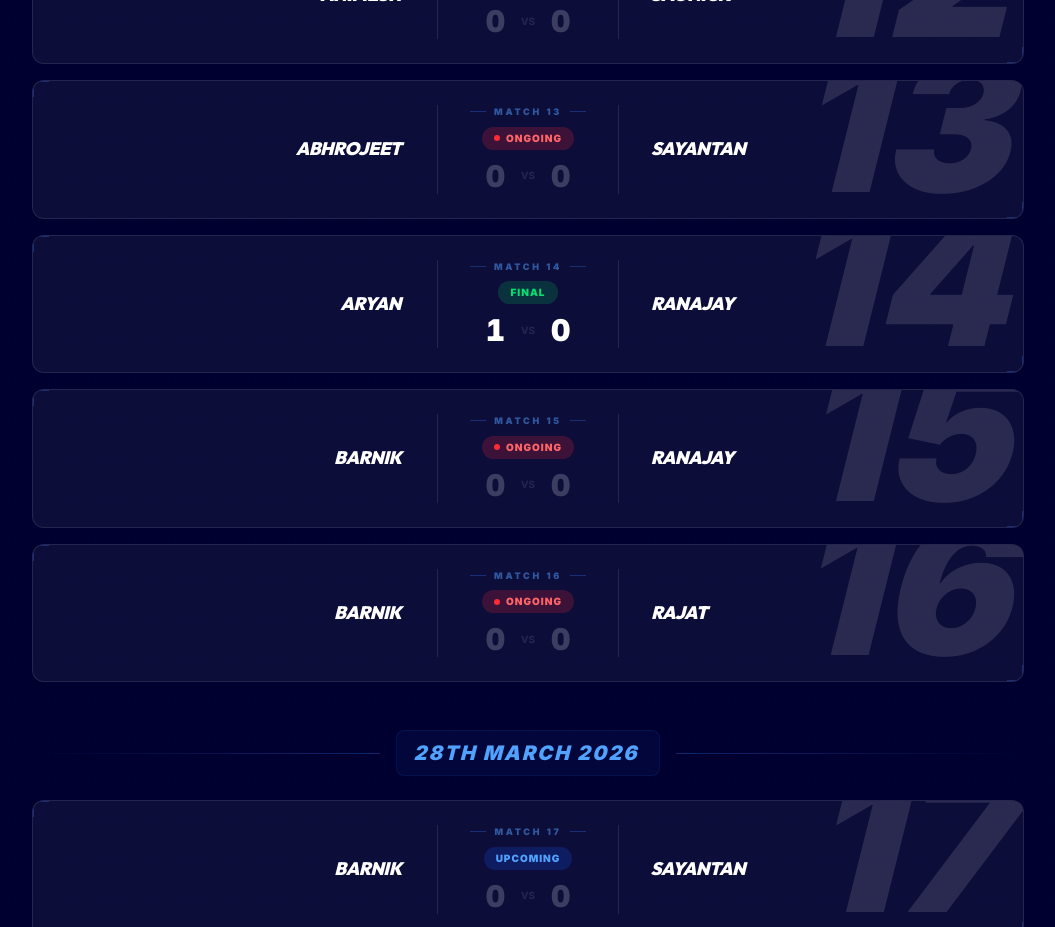
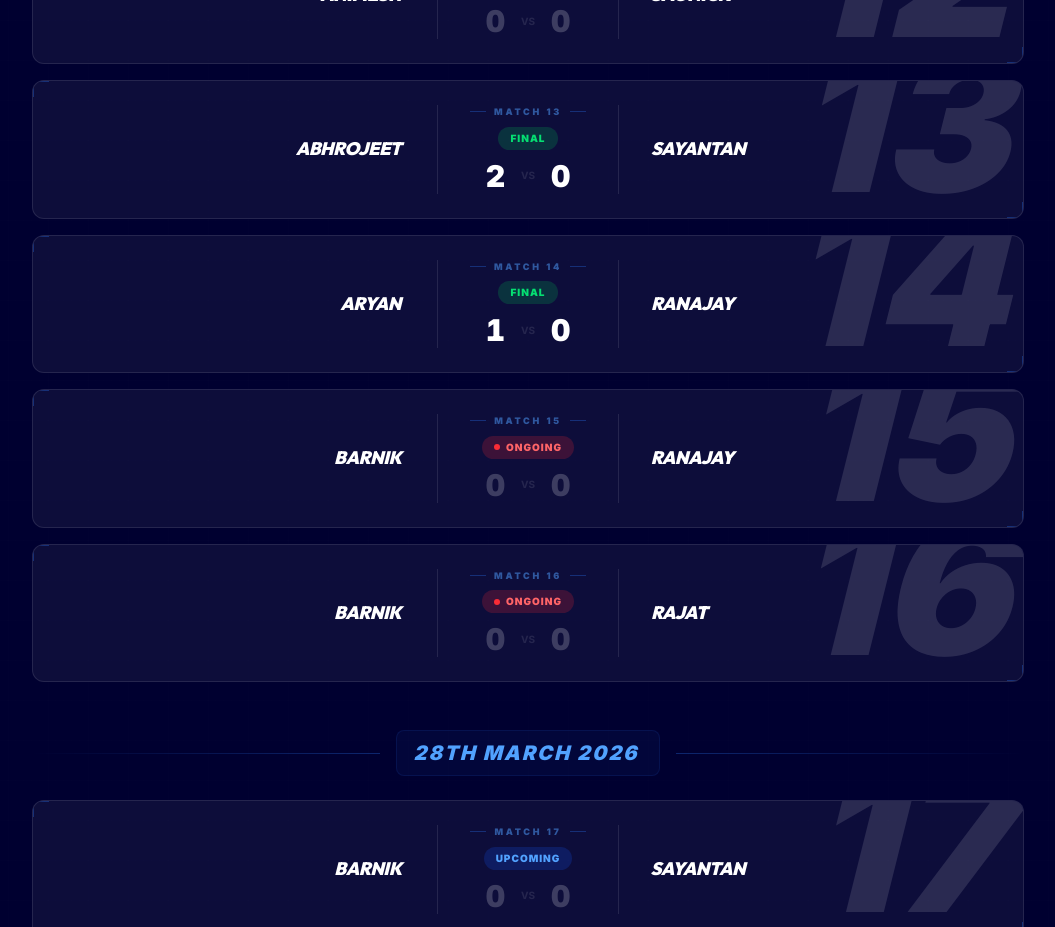
Before and after one commit to barnikbhai2007/uxl, a React (Vite) app: page / in a window 1280 px wide. Shown: the part 2420-3347 px from the top of the page, without its empty margins (112-1167 px from the left). Built offline with nearby package versions, Linux system fonts and the light colour scheme.

Commit message:
feat: Add missing match data and news post
Includes data for Sayantan Paul vs. Abhrojeet Kundu, updating match statistics and scores.
Also adds a corresponding news post to reflect this fixture's outcome.

```diff
--- a/src/App.tsx
+++ b/src/App.tsx
@@ -66,6 +66,11 @@ const getMatchesFromSchedule = (teams: Team[]): Match[] => {
         homeScorers = [{ playerName: 'Garrincha', goals: 2 }, { playerName: 'Dembélé', goals: 1 }, { playerName: 'Raphinha', goals: 2 }];
         homeStats = { shots: 6, shotsOnTarget: 6, possession: 49, passAccuracy: 85, fouls: 0, offsides: 0 };
         awayStats = { shots: 4, shotsOnTarget: 2, possession: 51, passAccuracy: 73, fouls: 2, offsides: 0 };
+      } else if (sm.home === "SAYANTAN" && sm.away === "ABHROJEET") {
+        homeScore = 0; awayScore = 2; status = 'finished';
+        awayScorers = [{ playerName: 'Dembélé', goals: 1 }, { playerName: 'King', goals: 1 }];
+        homeStats = { shots: 3, shotsOnTarget: 3, possession: 47, passAccuracy: 68, fouls: 0, offsides: 0 };
+        awayStats = { shots: 4, shotsOnTarget: 3, possession: 53, passAccuracy: 82, fouls: 0, offsides: 0 };
       }
     }
 
@@ -177,6 +182,13 @@ const calculateStats = (teams: Team[], matches: Match[]): PlayerGoalStats[] => {
 
 const NEWS_POSTS = [
   {
+    id: 12,
+    title: "ABHROJEET BOUNCES BACK",
+    excerpt: "After a tough loss earlier, Abhrojeet Kundu secures a solid 2-0 victory over Sayantan Paul. Dembélé and King provided the goals.",
+    date: "27th March 2026",
+    category: "MATCH REPORT"
+  },
+  {
     id: 11,
     title: "AYUSH SAHA DOMINATES ABHROJEET",
     excerpt: "Ayush Saha puts on a clinical performance, defeating Abhrojeet Kundu 5-0. Garrincha and Raphinha both bagged braces in the rout.",
@@ -206,8 +218,8 @@ const NEWS_POSTS = [
   },
   {
     id: 4,
-    title: "MATCHDAY 1: 8/16 COMPLETED",
-    excerpt: "The tournament is in full swing with 8 matches completed. 8 more high-stakes fixtures remain for today.",
+    title: "MATCHDAY 1: 9/16 COMPLETED",
+    excerpt: "The tournament is in full swing with 9 matches completed. 7 more high-stakes fixtures remain for today.",
     date: "27th March 2026",
     category: "TOURNAMENT STATUS"
   },
```
